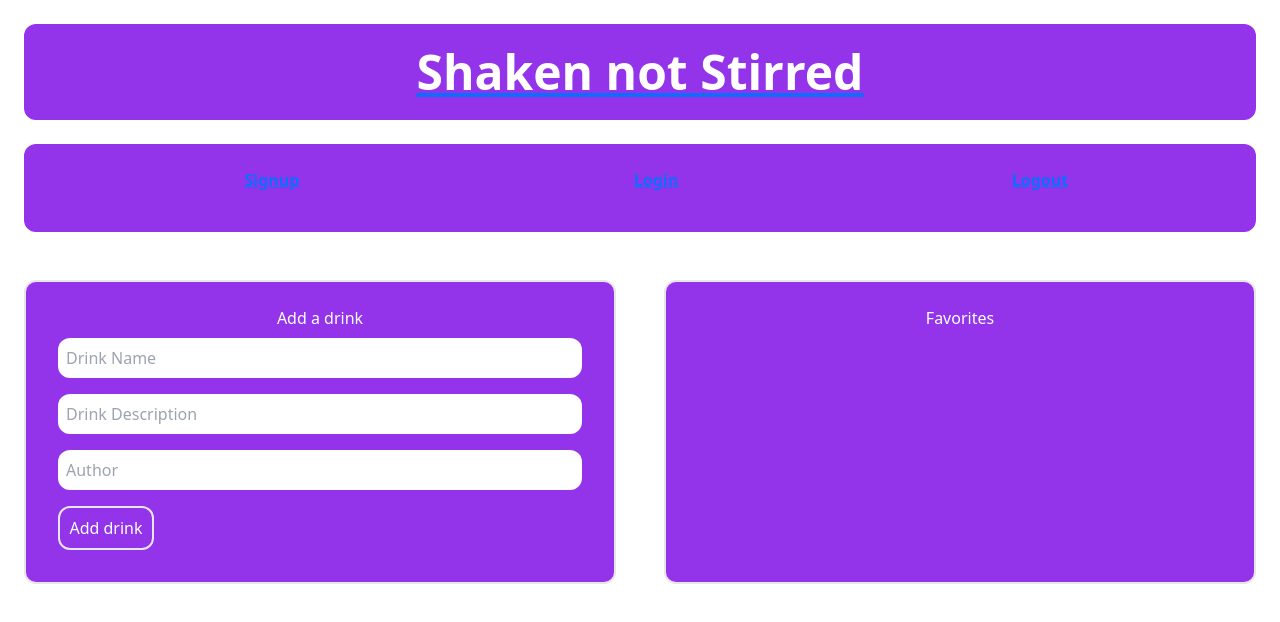
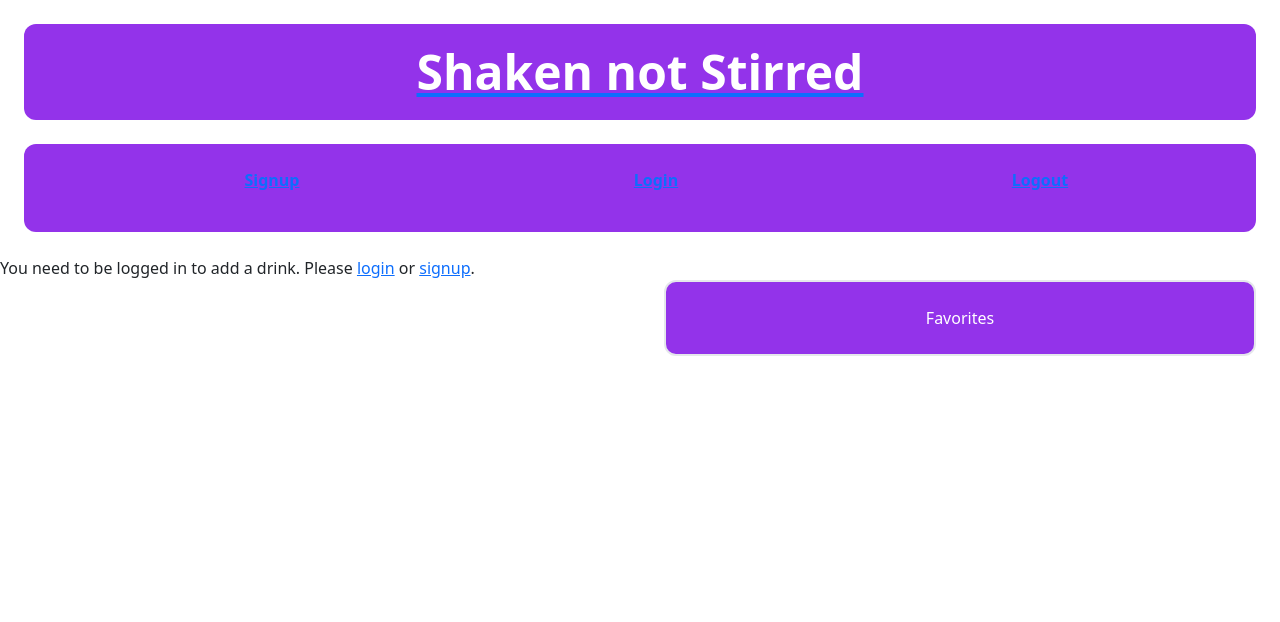
Before and after one commit to jimmyboy722/Shaken-not-Stirred, a React (Vite) app in the folder client/: page /drinks in a window 1280 px wide. Shown: the top 622 px of the page. Built offline with nearby package versions, Linux system fonts and the light colour scheme.

Commit message:
added a add drink page

```diff
--- a/client/src/main.jsx
+++ b/client/src/main.jsx
@@ -16,10 +16,10 @@ const router = createBrowserRouter([
     element: <App />,
     errorElement: <ErrorPage />,
     children: [
-      // {
-      //   index: true,
-      //   element: <HomePage />,
-      // },
+      {
+        index: true,
+        element: <HomePage />,
+      },
       {
         path: "/signup",
         element: <SignUpPage />,
--- a/client/src/pages/DrinksPage.jsx
+++ b/client/src/pages/DrinksPage.jsx
@@ -1,97 +1,185 @@
 import { useState } from "react";
+import { Link } from 'react-router-dom';
+import { useMutation } from '@apollo/client';
 
-function AddDrink() {
+import { ADD_DRINK } from '../utils/mutations';
+import { QUERY_DRINKS, QUERY_ME } from '../utils/queries';
+
+import Auth from '../utils/auth';
+
+const AddDrink = () => {
   // Create state variables for the fields in the form
   // We are also setting their initial values to an empty string
-  const [DrinkName, setDrinkName] = useState("");
-  const [DrinkDescription, setDrinkDescription] = useState("");
-  const [Author, setAuthor] = useState("");
-  const [errorMessage, setErrorMessage] = useState("");
+  const [drinkName, setDrinkName] = useState('');
+  const [drinkDescription, setDrinkDescription] = useState('');
+  const [ingredients, setIngredients] = useState([{ name: '', quantity: '', unit: '' }]);
+  const [photoUrl, setPhotoUrl] = useState(''); // New state for photo URL
+  const [addDrink, { error }] = useMutation(ADD_DRINK, {
+    refetchQueries: [
+      { query: QUERY_DRINKS },
+      { query: QUERY_ME }
+    ]
+  });
 
-  const handleInputChange = (e) => {
-    // Getting the name and value of the input which triggered the change
-    const { target } = e;
-    const inputType = target.name;
-    const inputValue = target.value;
+  const handleFormSubmit = async (event) => {
+    event.preventDefault();
 
-    // Based on the input type, we set the state of either DrinkName, Drink Desciprtion and Author
-    if (inputType === "DrinkName") {
-      setDrinkName(inputValue);
-    } else if (inputType === "DrinkDescription") {
-      setDrinkDescription(inputValue);
-    } else {
-      setAuthor(inputValue);
+    if (!Auth.loggedIn()) {
+      return;
+    }
+
+    try {
+      const { data } = await addDrink({
+        variables: {
+          drinkName,
+          drinkDescription,
+          ingredients,
+          photo: photoUrl // Include photo URL in mutation variables
+        },
+      });
+
+      // Reset form fields after successful submission
+      setDrinkName('');
+      setDrinkDescription('');
+      setIngredients([{ name: '', quantity: '', unit: '' }]);
+      setPhotoUrl(''); // Reset photo URL field
+    } catch (err) {
+      console.error(err);
     }
   };
 
-  const handleFormSubmit = (e) => {
-    // Preventing the default behavior of the form submit (which is to refresh the page)
-    e.preventDefault();
+  const handleInputChange = (event) => {
+    const { name, value } = event.target;
+    if (name === 'drinkName') setDrinkName(value);
+    if (name === 'drinkDescription') setDrinkDescription(value);
+    if (name === 'photoUrl') setPhotoUrl(value); // Update photo URL state
+  };
 
-    // First we check to see if the DrinkName, DrinkDescription or Author is empty. If so we set an error message to be displayed on the page.
-    if (!DrinkName || !DrinkDescription || !Author) {
-      setErrorMessage("Please fill out fields!");
-      // We want to exit out of this code block if something is wrong so that the user can correct it
-      return;
-    }
-    // If everything goes according to plan, we want to clear out the input after successfully adding a drink
-    setDrinkName("");
-    setDrinkDescription("");
-    setAuthor("");
+  const handleIngredientChange = (index, event) => {
+    const { name, value } = event.target;
+    const updatedIngredients = [...ingredients];
+    updatedIngredients[index][name] = value;
+    setIngredients(updatedIngredients);
+  };
+
+  const addIngredientField = () => {
+    setIngredients([...ingredients, { name: '', quantity: '', unit: '' }]);
+  };
+
+  const removeIngredient = (index) => {
+    setIngredients(ingredients.filter((_, i) => i !== index));
   };
 
   return (
-    <>
     <div className="grid grid-cols-2">
       <div>
+        {Auth.loggedIn() ? (
           <form
             className="form text-white bg-purple-600 m-4 p-4 border-2 rounded-xl text-bold text-center flex flex-col"
             onSubmit={handleFormSubmit}
           >
-            Add a drink
+            <div>
+              <label>Drink Name:</label>
               <input
-              value={DrinkName}
-              name="DrinkName"
+                type="text"
+                name="drinkName"
+                value={drinkName}
                 onChange={handleInputChange}
+                placeholder="Drink Name"
+                className="m-2 p-2 b-2 rounded-xl text-black"
+                required
+              />
+            </div>
+            <div>
+              <label>Drink Description:</label>
+              <textarea
+                name="drinkDescription"
+                value={drinkDescription}
+                onChange={handleInputChange}
+                placeholder="Drink Description"
+                className="m-2 p-2 b-2 rounded-xl text-black"
+                required
+              ></textarea>
+            </div>
+            <div>
+              <label>Photo URL:</label>
+              <input
                 type="text"
-              placeholder="Drink Name"
-              class="m-2 p-2 b-2 rounded-xl text-black"
+                name="photoUrl"
+                value={photoUrl}
+                onChange={handleInputChange}
+                placeholder="Enter a URL for the drink photo"
+                className="m-2 p-2 b-2 rounded-xl text-black"
+              />
+            </div>
+            <div>
+              <label>Ingredients:</label>
+              {ingredients.map((ingredient, index) => (
+                <div key={index}>
+                  <input
+                    type="text"
+                    name="name"
+                    placeholder="Ingredient Name"
+                    value={ingredient.name}
+                    onChange={(e) => handleIngredientChange(index, e)}
+                    className="m-2 p-2 b-2 rounded-xl text-black"
+                    required
                   />
                   <input
-              value={DrinkDescription}
-              name="DrinkDescription"
-              onChange={handleInputChange}
                     type="text"
-              placeholder="Drink Description"
-              class="m-2 p-2 b-2 rounded-xl text-black"
+                    name="quantity"
+                    placeholder="Quantity"
+                    value={ingredient.quantity}
+                    onChange={(e) => handleIngredientChange(index, e)}
+                    className="m-2 p-2 b-2 rounded-xl text-black"
+                    required
                   />
                   <input
-              value={Author}
-              name="Author"
-              onChange={handleInputChange}
                     type="text"
-              placeholder="Author"
-              class="m-2 p-2 b-2 rounded-xl text-black"
+                    name="unit"
+                    placeholder="Unit"
+                    value={ingredient.unit}
+                    onChange={(e) => handleIngredientChange(index, e)}
+                    className="m-2 p-2 b-2 rounded-xl text-black"
+                    required
                   />
                   <button
-              class="border-2 rounded-xl text-center w-24 flex justify-center m-2 p-2 b-2 "
+                    type="button"
+                    onClick={() => removeIngredient(index)}
+                    className="border-2 rounded-xl text-center w-24 flex justify-center m-2 p-2 b-2"
+                  >
+                    Delete
+                  </button>
+                </div>
+              ))}
+              <button
+                type="button"
+                onClick={addIngredientField}
+                className="border-2 rounded-xl text-center w-24 flex justify-center m-2 p-2 b-2"
+              >
+                Add Ingredient
+              </button>
+            </div>
+            <button
               type="submit"
+              className="border-2 rounded-xl text-center w-24 flex justify-center m-2 p-2 b-2"
             >
-              Add drink
+              Add Drink
             </button>
+            {error && <div className="error-text">{error.message}</div>}
           </form>
-          {errorMessage && (
-            <div>
-              <p className="error-text">{errorMessage}</p>
-            </div>
+        ) : (
+          <p>
+            You need to be logged in to add a drink. Please{' '}
+            <Link to="/login">login</Link> or <Link to="/signup">signup</Link>.
+          </p>
         )}
       </div>
         <div class=" text-white bg-purple-600 m-4 p-4 border-2 rounded-xl text-bold text-center flex flex-col">
         Favorites
         </div>
     </div>
-    </>
   );
-}
+};
 
 export default AddDrink;
--- a/client/src/utils/mutations.js
+++ b/client/src/utils/mutations.js
@@ -1,4 +1,4 @@
-import { gql } from "@apollo/client";
+import { gql} from "@apollo/client";
 // LOGIN MUTATION TO LOGIN A USER BY TAKING THEIR EMAIL AND PASSWORD AS INPUT
 // AND RETURNING AN AUTH OBJECT CONTAINING A TOKEN AND USER DATA
 // TOKEN CAN BE STORED ON THE CLIENT SIDE TO MAINTAIN THE USER'S SESSION
@@ -70,18 +70,20 @@ export const REMOVE_DRINK = gql`
 `;
 
 
-export const QUERY_ME = gql`
-  query me {
-    me {
-      _id
-      username
-      email
-      thoughts {
-        _id
-        thoughtText
-        thoughtAuthor
-        createdAt
-      }
+export const ADD_DRINK = gql`
+mutation AddDrink($drinkName: String!, $drinkDescription: String!, $ingredients: [IngredientInput!]!) {
+  addDrink(drinkName: $drinkName, drinkDescription: $drinkDescription, ingredients: $ingredients) {
+    drinkName
+    drinkDescription
+    ingredients {
+      name
+      quantity
+      unit
     }
+    _id
+    createdAt
+    drinkAuthor
+    photo
   }
+}
 `;
--- /dev/null
+++ b/client/src/utils/queries.js
@@ -0,0 +1,70 @@
+import { gql} from "@apollo/client";
+
+export const QUERY_ME = gql`
+  query me {
+    me {
+      _id
+      username
+      email
+      drinks {
+        _id
+        drinkName
+        drinkAuthor
+        createdAt
+        drinkDescription
+      }
+    }
+  }
+`;
+export const QUERY_DRINKS = gql`
+query Drinks {
+    drinks {
+      drinkName
+      drinkDescription
+      drinkAuthor
+      createdAt
+      _id
+      ingredients {
+        name
+        quantity
+        unit
+      }
+      photo
+    }
+  }
+  `;
+
+
+export const QUERY_USER = gql`
+query User($username: String!) {
+  user(username: $username) {
+    _id
+    drinks {
+      _id
+      createdAt
+      drinkAuthor
+      drinkDescription
+      drinkName
+      ingredients {
+        name
+        quantity
+        unit
+      }
+    }
+    email
+    favorites {
+      _id
+      createdAt
+      drinkAuthor
+      drinkDescription
+      drinkName
+      ingredients {
+        name
+        quantity
+        unit
+      }
+    }
+    username
+  }
+}
+`;
```
Lines whose indentation alone changed are shown as unchanged.
